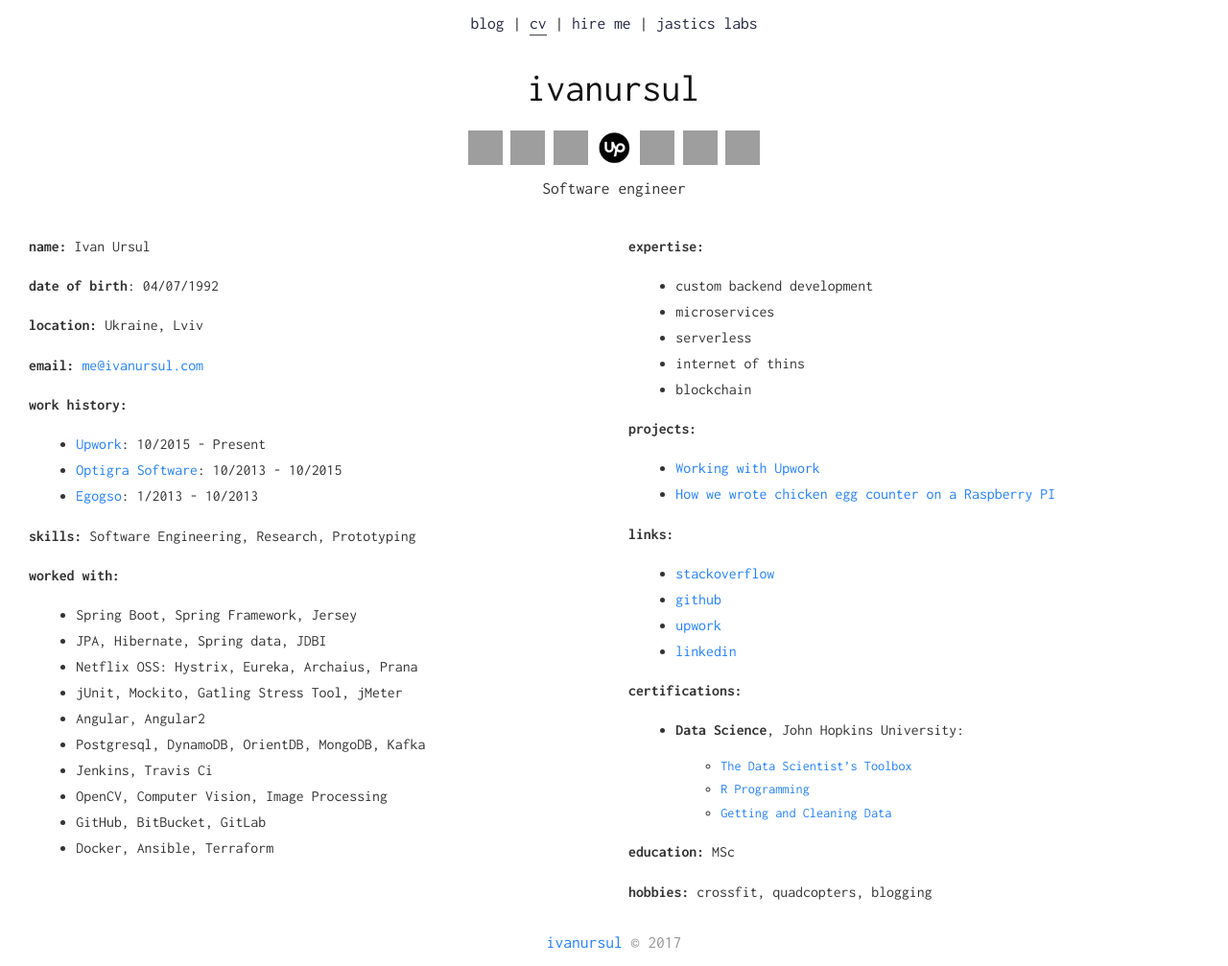
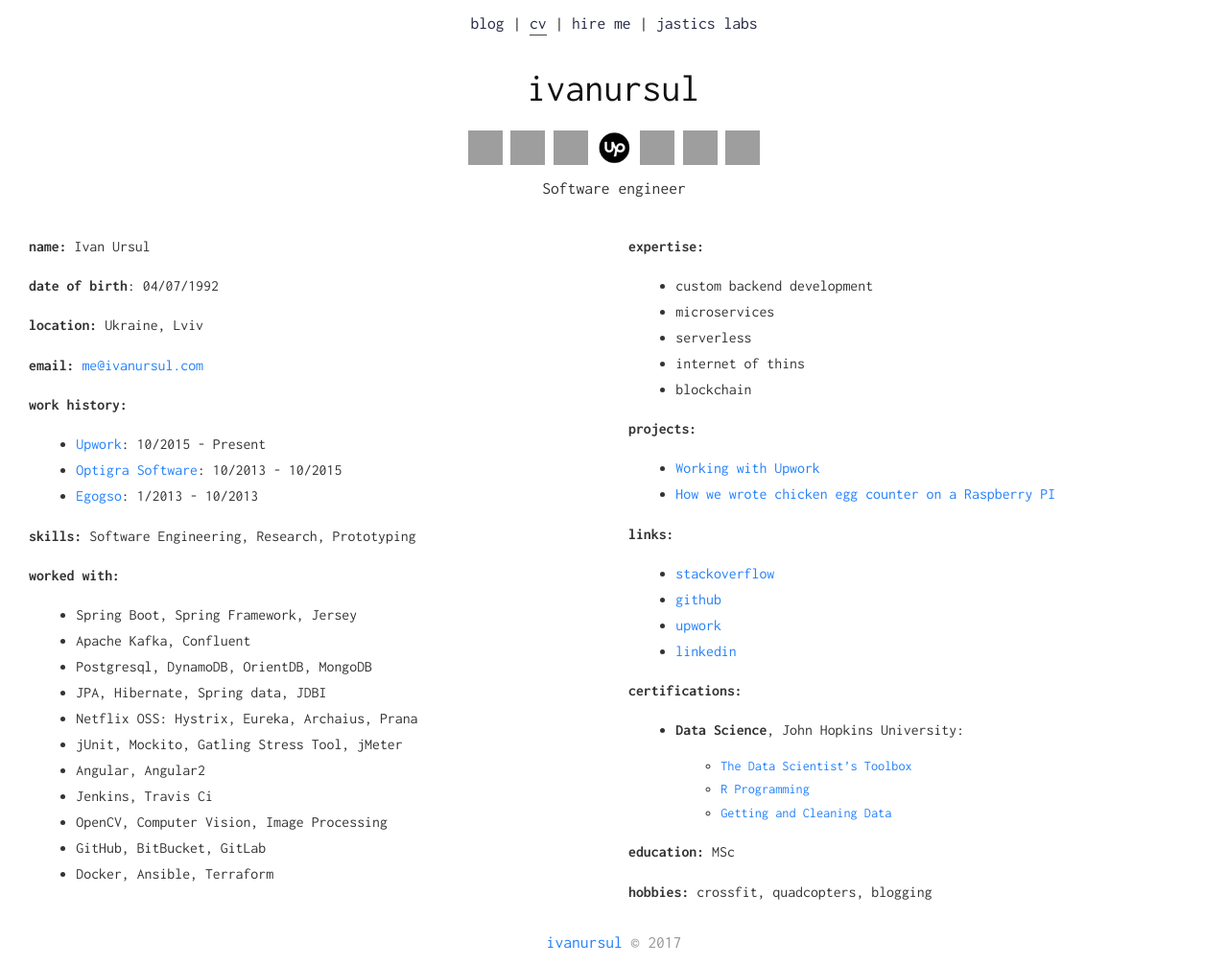
Before and after one commit to ivanursul/ivanursul, a Jekyll site: the page built from cv.html, in a window 1280 px wide. Shown: the whole page at 96% size. Built offline with Jekyll 4.4.1, drawn with Linux system fonts in a browser that asks for light colours; grey boxes are pictures that could not be loaded.

Commit message:
Added more info in CV

```diff
--- a/_posts/2017-10-11-how-to-use-ethereum.markdown
+++ b/_posts/2017-10-11-how-to-use-ethereum.markdown
@@ -22,4 +24,6 @@
 
 ### <a href="#" name=""><i class="fa fa-link anchor" aria-hidden="true"></i></a> How we design it
 
+### <a href="#" name=""><i class="fa fa-link anchor" aria-hidden="true"></i></a> Is there
+
 ### <a href="#" name=""><i class="fa fa-link anchor" aria-hidden="true"></i></a> Could it be better?
--- a/cv.html
+++ b/cv.html
@@ -29,11 +29,12 @@
 
         <ul>
             <li>Spring Boot, Spring Framework, Jersey</li>
+            <li>Apache Kafka, Confluent</li>
+            <li>Postgresql, DynamoDB, OrientDB, MongoDB</li>
             <li>JPA, Hibernate, Spring data, JDBI</li>
             <li>Netflix OSS: Hystrix, Eureka, Archaius, Prana</li>
             <li>jUnit, Mockito, Gatling Stress Tool, jMeter</li>
             <li>Angular, Angular2</li>
-            <li>Postgresql, DynamoDB, OrientDB, MongoDB, Kafka</li>
             <li>Jenkins, Travis Ci</li>
             <li>OpenCV, Computer Vision, Image Processing</li>
             <li>GitHub, BitBucket, GitLab</li>
```
Also changed, not shown: other parts of _posts/2017-10-11-how-to-use-ethereum.markdown (+2 -0 lines).
